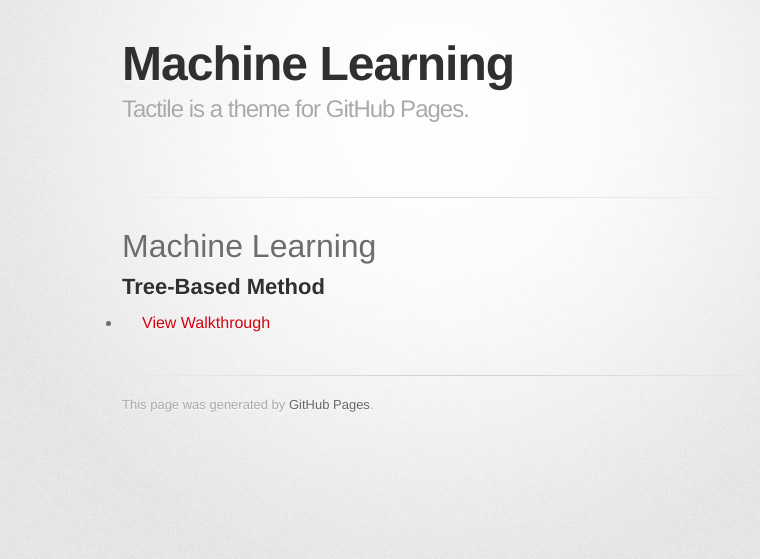
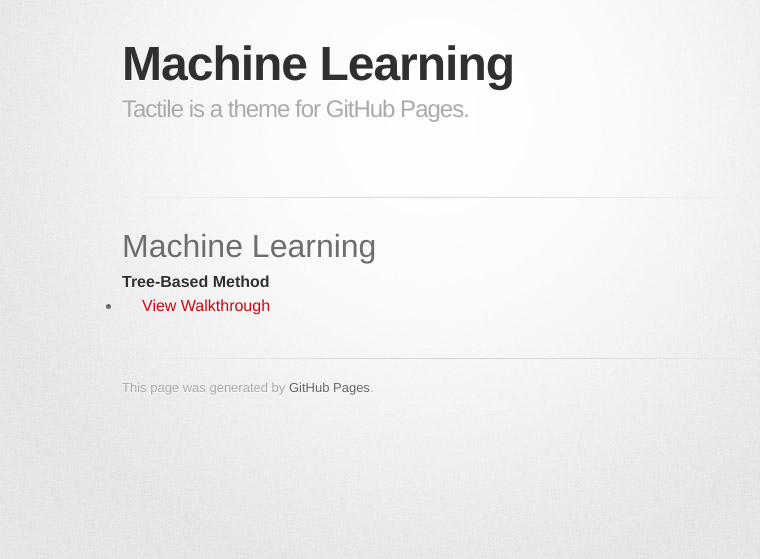
Before and after one commit to kate-luo/kate-luo.github.io, a Jekyll site: the page built from code/index.md, in a window 1280 px wide. Shown: the top 559 px of the page, without its empty margins (208-968 px from the left). Built offline with Jekyll 4.4.1, drawn with Linux system fonts in a browser that asks for light colours; some web fonts are replaced; our own code applies the rules of GitHub Pages for plain Markdown files.

```diff
--- a/code/index.md
+++ b/code/index.md
@@ -1,3 +1,3 @@
 # Machine Learning
-## Tree-Based Method
+#### Tree-Based Method
 - [View Walkthrough](https://rpubs.com/freshestcereal/team12)
```
